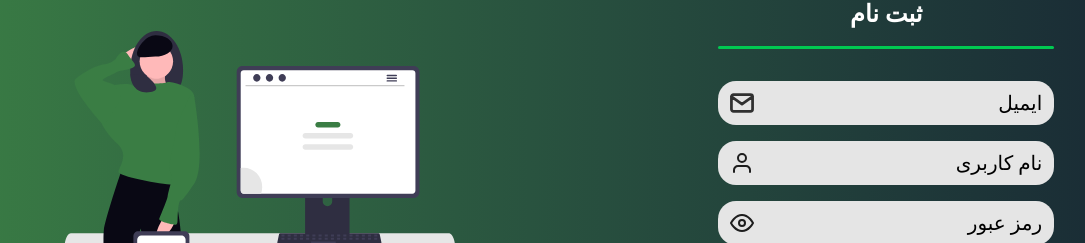
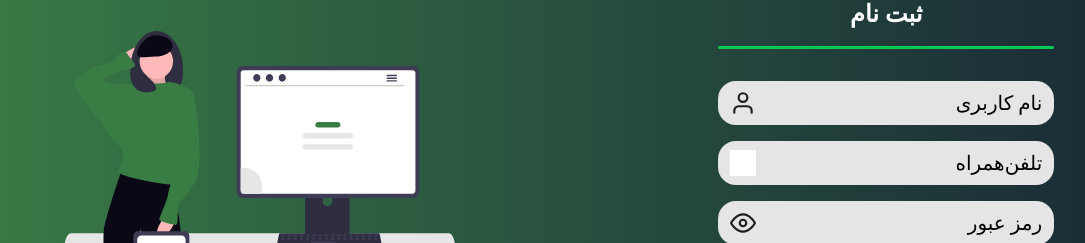
Before and after one commit to NiflheimDevs/FrontEnd, a React (Vite) app in the folder niflheim/: page /auth in a window 1280 px wide. Both pictures are taken after a click on the button "ثبت نام". Shown: the part 177-420 px from the top of the page, without its empty margins (61-1146 px from the left). Built offline with nearby package versions, Linux system fonts and the light colour scheme.

Commit message:
fix(auth): modify login/signup hover

```diff
--- a/niflheim/src/pages/LoginForm.tsx
+++ b/niflheim/src/pages/LoginForm.tsx
@@ -18,7 +18,7 @@ const LoginForm = () => {
         <object
           data="/src/assets/Email.svg"
           type="image/svg+xml"
-          className="w-6 h-6 absolute left-3 top-1/2 transform -translate-y-1/2"
+          className="w-6.5 h-6.5 absolute left-3 top-1/2 transform -translate-y-1/2"
         />
       </div>
 
@@ -28,11 +28,11 @@ const LoginForm = () => {
           placeholder="رمز عبور"
           className="w-full bg-[#E5E5E5] py-1.75 px-3 rounded-[18px] my-2 placeholder-black text-right text-[20px] text-black font-[vazirmatn]"
         />
-        <button onClick={() => setShowPassword1(!showPassword1)} className="cursor-pointer absolute left-3 top-1/2 transform -translate-y-1/2">
+        <button onClick={() => setShowPassword1(!showPassword1)} className="cursor-pointer hover:scale-110 absolute left-3 top-1/2 transform -translate-y-1/2">
           <object
             data={showPassword1 ? "/src/assets/Eye_off.svg" : "/src/assets/Eye.svg"}
             type="image/svg+xml"
-            className="w-6 h-6 pointer-events-none"
+            className="w-6.5 h-6.5 pointer-events-none"
           />
         </button>
       </div>
--- a/niflheim/src/pages/SignupForm.tsx
+++ b/niflheim/src/pages/SignupForm.tsx
@@ -1,3 +1,4 @@
+import React from "react";
 import {useState} from "react";
 
 const SignupForm = () => {
@@ -12,20 +13,6 @@ const SignupForm = () => {
       </div>
       <div className="w-full rounded-2xl h-0.75 bg-green-500 mx-auto mt-2 mb-6"></div>
 
-      {/* فیلد ایمیل */}
-      <div className="relative w-full">
-        <input
-          type="email"
-          placeholder="ایمیل"
-          className="w-full bg-[#E5E5E5] py-1.75 px-3 rounded-[18px] my-2 placeholder-black text-right text-[20px] text-black font-[vazirmatn]"
-        />
-        <object
-          data="/src/assets/Email.svg"
-          type="image/svg+xml"
-          className="w-6 h-6 absolute left-3 top-1/2 transform -translate-y-1/2"
-        />
-      </div>
-
       {/* فیلد نام کاربری */}
       <div className="relative w-full">
         <input
@@ -36,7 +23,21 @@ const SignupForm = () => {
         <object
           data="/src/assets/User.svg"
           type="image/svg+xml"
-          className="w-6 h-6 absolute left-3 top-1/2 transform -translate-y-1/2"
+          className="w-6.5 h-6.5 absolute left-3 top-1/2 transform -translate-y-1/2"
+        />
+      </div>
+
+      {/* فیلد ایمیل */}
+      <div className="relative w-full">
+        <input
+          type="text"
+          placeholder="تلفن‌همراه"
+          className="w-full bg-[#E5E5E5] py-1.75 px-3 rounded-[18px] my-2 placeholder-black text-right text-[20px] text-black font-[vazirmatn]"
+        />
+        <object
+          data="/src/assets/Phone.svg"
+          type="image/svg+xml"
+          className="w-6.5 h-6.5 absolute left-3 top-1/2 transform -translate-y-1/2"
         />
       </div>
 
@@ -47,11 +48,11 @@ const SignupForm = () => {
           placeholder="رمز عبور"
           className="w-full bg-[#E5E5E5] py-1.75 px-3 rounded-[18px] my-2 placeholder-black text-right text-[20px] text-black font-[vazirmatn]"
         />
-        <button onClick={() => setShowPassword1(!showPassword1)} className="cursor-pointer absolute left-3 top-1/2 transform -translate-y-1/2">
+        <button onClick={() => setShowPassword1(!showPassword1)} className="cursor-pointer hover:scale-110 absolute left-3 top-1/2 transform -translate-y-1/2">
           <object
             data={showPassword1 ? "/src/assets/Eye_off.svg" : "/src/assets/Eye.svg"}
             type="image/svg+xml"
-            className="w-6 h-6 pointer-events-none"
+            className="w-6.5 h-6.5 pointer-events-none"
           />
         </button>
       </div>
@@ -63,11 +64,11 @@ const SignupForm = () => {
           placeholder="تکرار رمز عبور"
           className="w-full bg-[#E5E5E5] py-1.75 px-3 rounded-[18px] my-2 placeholder-black text-right text-[20px] text-black font-[vazirmatn]"
         />
-        <button onClick={() => setShowPassword2(!showPassword2)} className="cursor-pointer absolute left-3 top-1/2 transform -translate-y-1/2">
+        <button onClick={() => setShowPassword2(!showPassword2)} className="cursor-pointer hover:scale-110 absolute left-3 top-1/2 transform -translate-y-1/2">
           <object
             data={showPassword2 ? "/src/assets/Eye_off.svg" : "/src/assets/Eye.svg"}
             type="image/svg+xml"
-            className="w-6 h-6 pointer-events-none"
+            className="w-6.5 h-6.5 pointer-events-none"
           />
         </button>
       </div>
```
Also changed, not shown: 1 other file (tests, documents, lock files or other folders).
